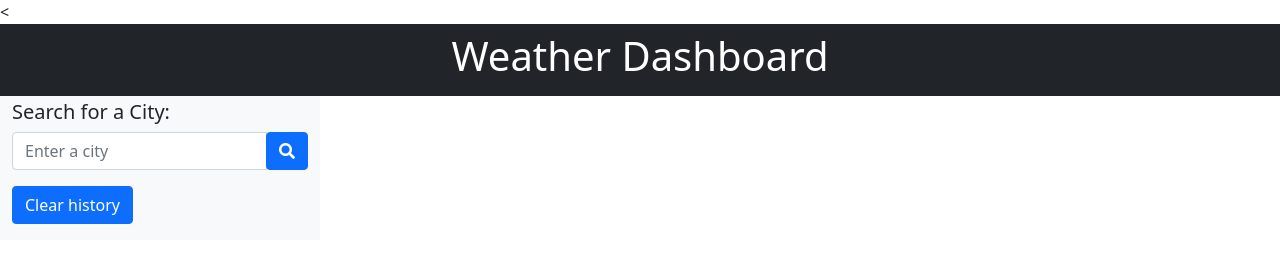
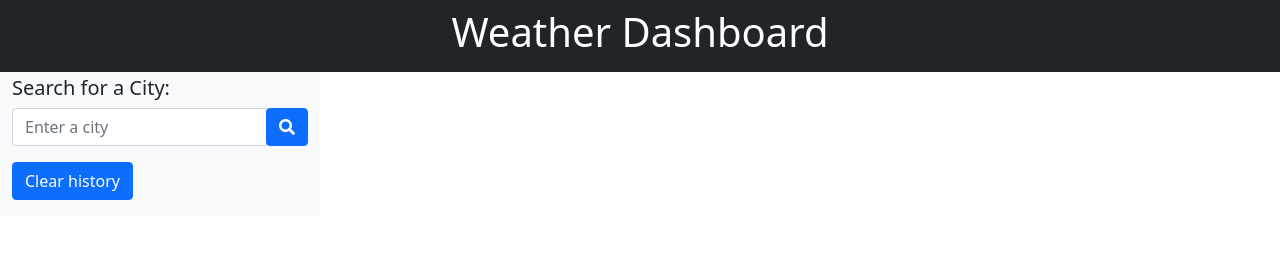
Before and after one commit to Rteekasingh/WeatherDashboard, a plain HTML site: page index.html in a window 1280 px wide. Drawn offline with nearby package versions, Linux system fonts and the light colour scheme.

Commit message:
fixed typo

```diff
--- a/index.html
+++ b/index.html
@@ -5,7 +5,7 @@
     <meta charset="UTF-8">
     <meta name="viewport" content="width=device-width, initial-scale=1.0">
     <meta http-equiv="X-UA-Compatible" content="ie=edge">
-    <<link href="https://cdn.jsdelivr.net/npm/bootstrap@5.1.1/dist/css/bootstrap.min.css" rel="stylesheet" integrity="sha384-F3w7mX95PdgyTmZZMECAngseQB83DfGTowi0iMjiWaeVhAn4FJkqJByhZMI3AhiU" crossorigin="anonymous">
+    <link href="https://cdn.jsdelivr.net/npm/bootstrap@5.1.1/dist/css/bootstrap.min.css" rel="stylesheet" integrity="sha384-F3w7mX95PdgyTmZZMECAngseQB83DfGTowi0iMjiWaeVhAn4FJkqJByhZMI3AhiU" crossorigin="anonymous">
     <link rel="stylesheet" href="https://cdnjs.cloudflare.com/ajax/libs/font-awesome/5.11.2/css/all.min.css">
     <title>Weather Dashboard</title>
 </head>
```
